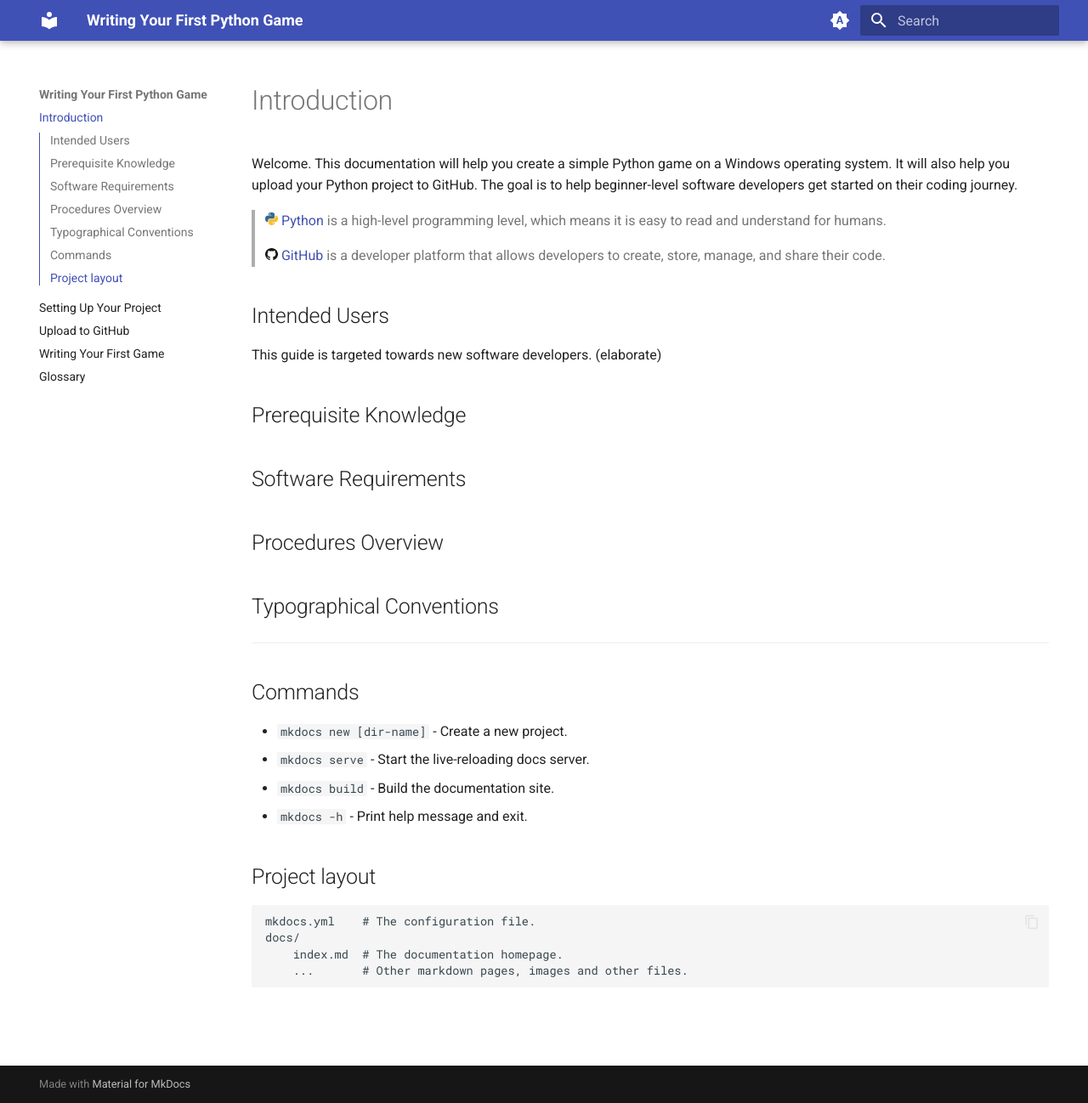
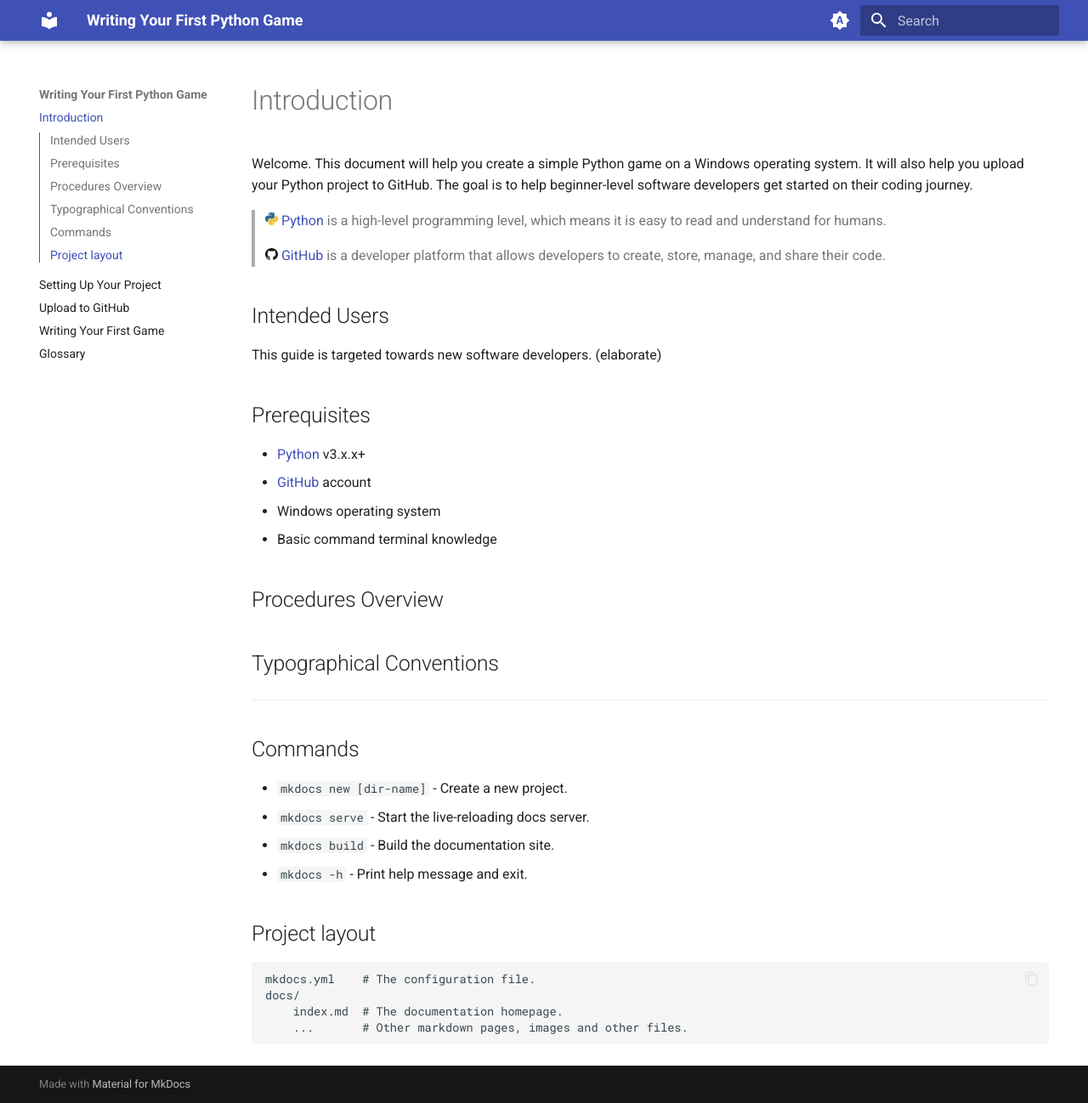
Before and after one commit to Beijzum/beijzum.github.io, an MkDocs documentation site: the page built from docs/index.md, in a window 1280 px wide and 1298 px high. Shown: the whole window at 85% size. Built offline with MkDocs 1.6.1 and Material for MkDocs 9.7.7, drawn with Linux system fonts in a browser that asks for light colours.

Commit message:
ADD more to index. requirements/prerequisites

```diff
--- a/docs/index.md
+++ b/docs/index.md
@@ -1,6 +1,6 @@
 # Introduction
 
-Welcome. This documentation will help you create a simple Python game on a Windows operating system. It will also help you upload your Python project to GitHub. The goal is to help beginner-level software developers get started on their coding journey.
+Welcome. This document will help you create a simple Python game on a Windows operating system. It will also help you upload your Python project to GitHub. The goal is to help beginner-level software developers get started on their coding journey.
 
 > ![PythonIcon](./assets/python_icon_small.png) [Python](https://www.python.org/) is a high-level programming level, which means it is easy to read and understand for humans.
 >
@@ -10,9 +10,12 @@
 
 This guide is targeted towards new software developers. (elaborate)
 
-## Prerequisite Knowledge
+## Prerequisites
 
-## Software Requirements
+-   [Python](https://www.python.org/downloads/) v3.x.x+
+-   [GitHub](https://github.com/) account
+-   Windows operating system
+-   Basic command terminal knowledge
 
 ## Procedures Overview
 
--- a/mkdocs.yml
+++ b/mkdocs.yml
@@ -46,3 +46,8 @@
     - pymdownx.inlinehilite
     - pymdownx.snippets
     - pymdownx.superfences
+    - pymdownx.details
+    - pymdownx.superfences
+    - pymdownx.emoji:
+          emoji_index: !!python/name:material.extensions.emoji.twemoji
+          emoji_generator: !!python/name:material.extensions.emoji.to_svg
```
Also changed, not shown: docs/assets/python_icon.svg (renamed from docs/assets/python-svgrepo-com.svg).
